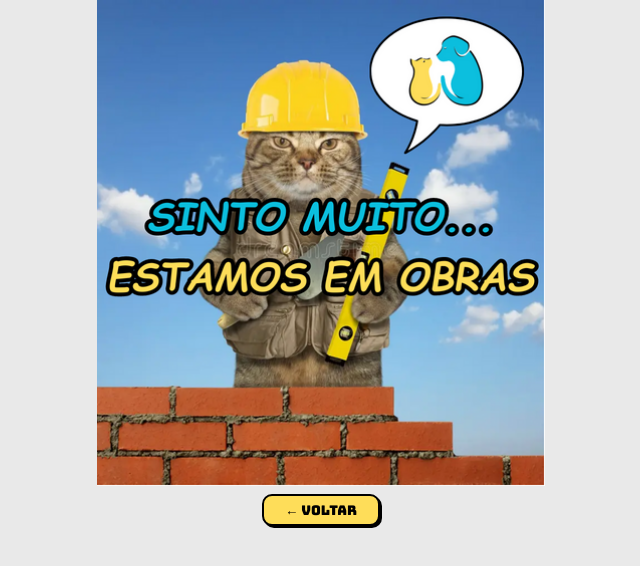
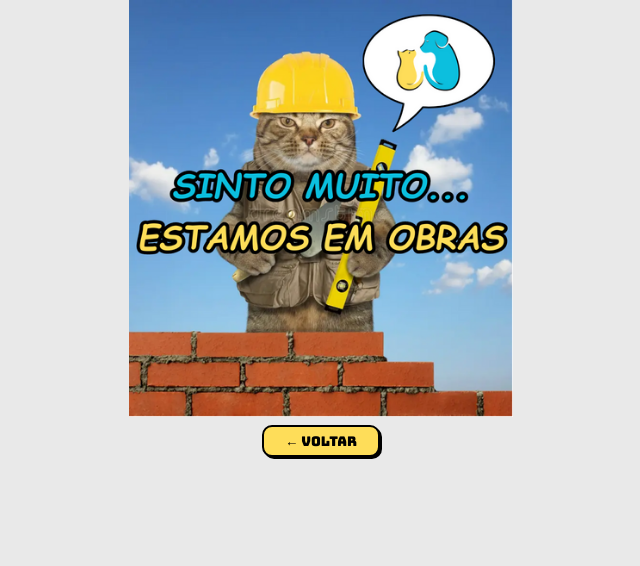
Before and after one commit to PET-foundation/Pata-Amiga-LandingPage, a plain HTML site: page construction.html in a window 1280 px wide. Shown: the whole page, without its empty margins (319-959 px from the left). Drawn offline with Linux system fonts and the light colour scheme.

Commit message:
Style: "construction" image readjusted

```diff
--- a/style.css
+++ b/style.css
@@ -424,6 +424,6 @@ a:visited {
 
 @media (min-width: 768px) {
     .adjustable-image {
-        max-width: 35vw;
+        max-width: 30vw;
     }
 }
```
